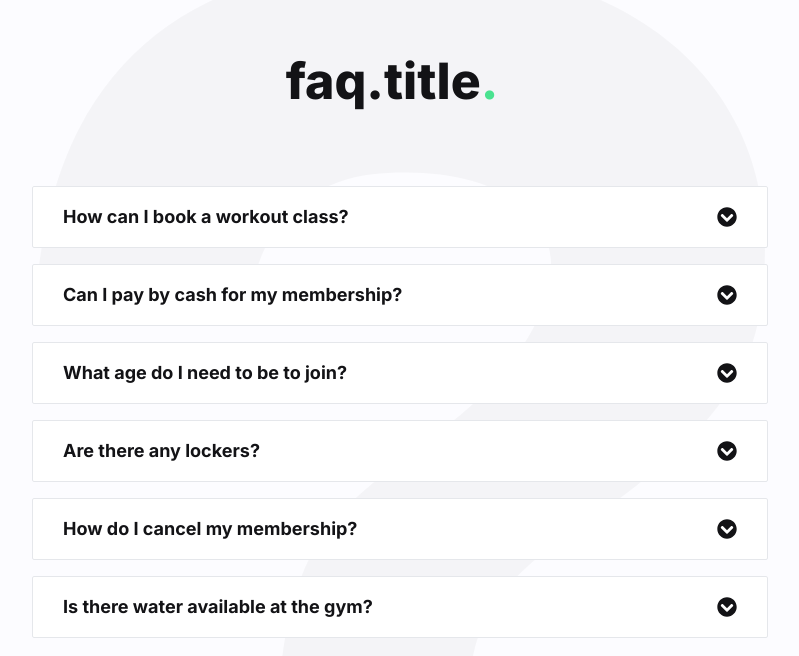
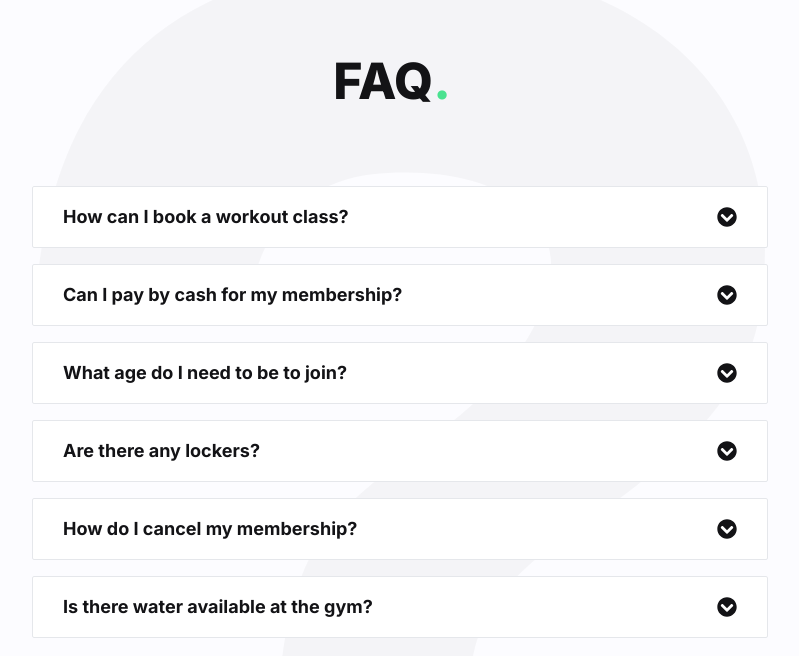
Before and after one commit to Atlon1/gym-site, a React (Create React App) app: page / in a window 1280 px wide. Shown: the part 3938-4594 px from the top of the page, without its empty margins (240-1039 px from the left). Built offline with nearby package versions, Linux system fonts and the light colour scheme.

Commit message:
section faq section eng

```diff
--- a/src/components/Faq.tsx
+++ b/src/components/Faq.tsx
@@ -1,13 +1,13 @@
 import React from 'react';
 
-import {faq} from "../translations/eng/data";
+import {faqEng} from "../translations/eng/data";
+import {faqPl} from "../translations/pl/data";
 import Accordion from "./Accordion";
-import {useTranslation} from "react-i18next";
+
 
 const Faq = () => {
 
-    const {icon, title, accordions} = faq
-    const [t, i18n] = useTranslation('global')
+    const {icon, title, accordions} = localStorage.getItem("lang") === 'pl' ? faqPl : faqEng
 
     return (
         <section className='section pt-[480px] lg:pt-[280px] mb-[80px] lg:mb-0' id="faq">
@@ -18,7 +18,7 @@ const Faq = () => {
                      data-aos-delay='200'
                 >
                     <img className='lg:hidden' src={icon} alt="icon"/>
-                    <h2 className='h2 section-title lg:mt-[100px]'>{t("faq.title")}
+                    <h2 className='h2 section-title lg:mt-[100px]'>{title}
                         <span className='text-primary-200'>.</span>
                     </h2>
                 </div>
--- a/src/translations/eng/data.tsx
+++ b/src/translations/eng/data.tsx
@@ -248,7 +248,7 @@ export const communityEng: Community = {
     ],
 };
 
-export const faq: FAQ = {
+export const faqEng: FAQ = {
     icon: QuestionMarkIcn,
     title: 'FAQ',
     accordions: [
--- a/src/translations/pl/data.tsx
+++ b/src/translations/pl/data.tsx
@@ -248,32 +248,32 @@ export const communityPl: Community = {
     ],
 };
 
-export const faq: FAQ = {
+export const faqPl: FAQ = {
     icon: QuestionMarkIcn,
     title: 'FAQ',
     accordions: [
         {
-            question: 'How can I book a workout class?',
+            question: "Jak mogę zarezerwować trening?",
             answer: 'Lorem ipsum dolor sit amet consectetur, adipisicing elit. Molestiae temporibus beatae, totam repudiandae nam recusandae ea dolores tempora maxime.',
         },
         {
-            question: 'Can I pay by cash for my membership?',
+            question: "Czy mogę płacić gotówką za członkostwo?",
             answer: 'Lorem ipsum dolor sit amet consectetur, adipisicing elit. Molestiae temporibus beatae, totam repudiandae nam recusandae ea dolores tempora maxime.',
         },
         {
-            question: 'What age do I need to be to join?',
+            question: "Jaki wiek muszę mieć, aby dołączyć?",
             answer: 'Lorem ipsum dolor sit amet consectetur, adipisicing elit. Molestiae temporibus beatae, totam repudiandae nam recusandae ea dolores tempora maxime.',
         },
         {
-            question: 'Are there any lockers?',
+            question: 'Czy są dostępne szafki?',
             answer: 'Lorem ipsum dolor sit amet consectetur, adipisicing elit. Molestiae temporibus beatae, totam repudiandae nam recusandae ea dolores tempora maxime.',
         },
         {
-            question: 'How do I cancel my membership?',
+            question: 'Jak mogę zrezygnować z członkostwa?',
             answer: 'Lorem ipsum dolor sit amet consectetur, adipisicing elit. Molestiae temporibus beatae, totam repudiandae nam recusandae ea dolores tempora maxime.',
         },
         {
-            question: 'Is there water available at the gym?',
+            question: 'Czy woda jest dostępna w siłownii?',
             answer: 'Lorem ipsum dolor sit amet consectetur, adipisicing elit. Molestiae temporibus beatae, totam repudiandae nam recusandae ea dolores tempora maxime.',
         },
     ],
```
